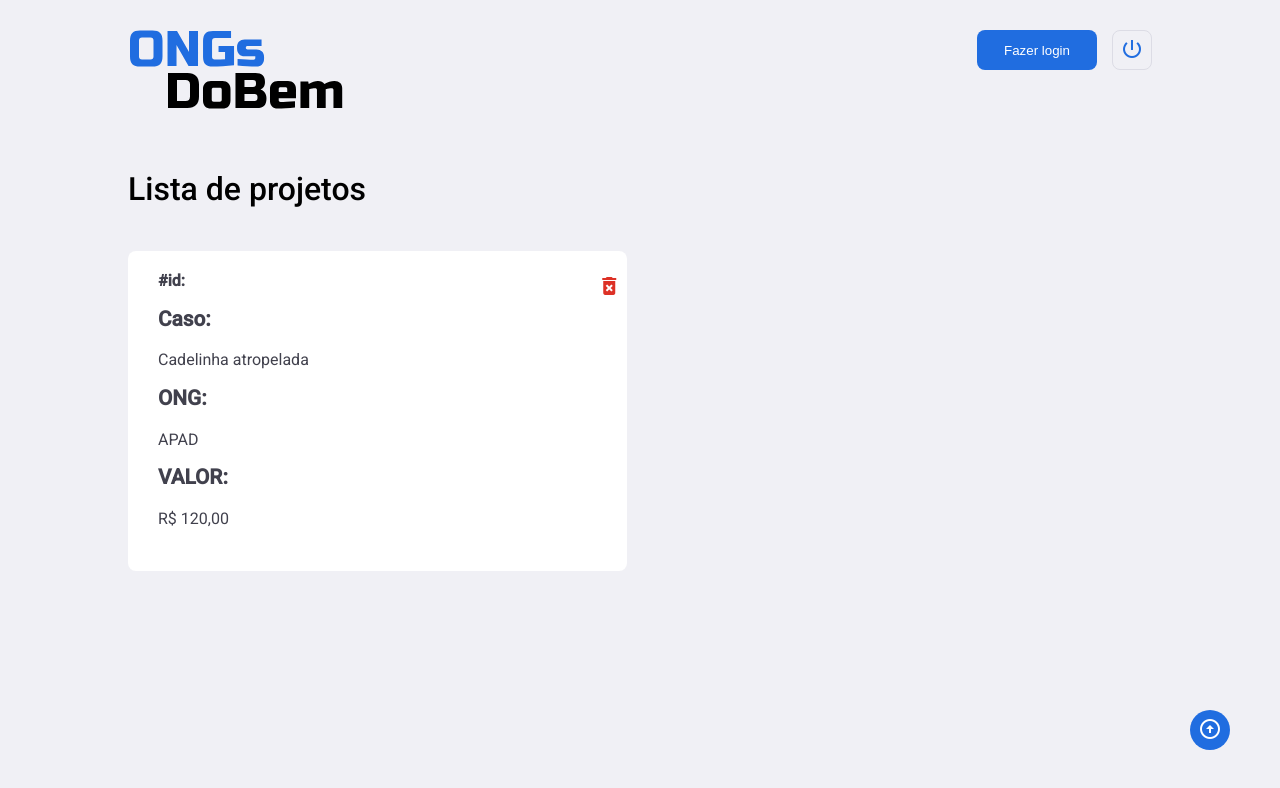
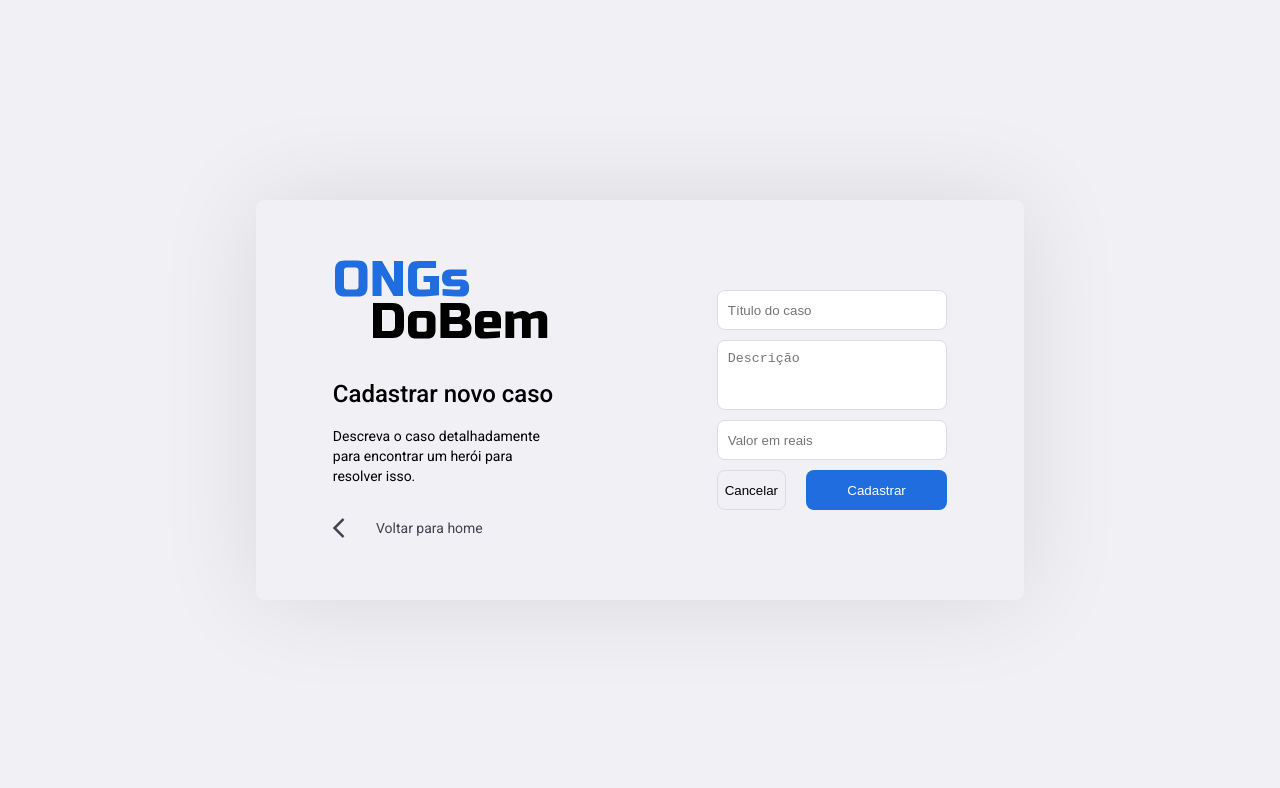
Before and after one commit to CostaMarcos/ongs-do-bem, an Angular app in the folder ongs-do-bem/: page /novo-caso in a window 1280 px wide. Shown: the top 788 px of the page. Built offline with nearby package versions, Linux system fonts and the light colour scheme.

Commit message:
feature: create registration case component

```diff
--- a/ongs-do-bem/src/app/app-routing.module.ts
+++ b/ongs-do-bem/src/app/app-routing.module.ts
@@ -1,3 +1,4 @@
+import { CaseRegistrationComponent } from './modules/case-registration/case-registration.component';
 import { OngsRegistrationComponent } from './modules/ongs-registration/ongs-registration.component';
 import { LoginComponent } from './modules/login/login.component';
 import { ListComponent } from './modules/list/list.component';
@@ -18,6 +19,10 @@ const routes: Routes = [
     component: OngsRegistrationComponent
   },
   {
+    path: 'novo-caso',
+    component: CaseRegistrationComponent
+  },
+  {
     path: '**',
     component: ListComponent
   },
--- a/ongs-do-bem/src/app/modules/case-registration/case-registration.component.css
+++ b/ongs-do-bem/src/app/modules/case-registration/case-registration.component.css
@@ -0,0 +1,28 @@
+.fields {
+    width: 30%;
+}
+
+.fields textarea {
+    height: 70px;
+    margin-bottom: 10px;
+    border: 1.5px solid #DCDCE5;
+    box-sizing: border-box;
+    border-radius: 8px;
+    padding: 10px;
+    resize: none;
+}
+
+.button-cancel {
+    width: 30%;
+    margin-right: 20px;
+    height: 40px;
+    cursor: pointer;
+
+    background-color: transparent;
+    border: 1.5px solid #DCDCE5;
+    border-radius: 8px;
+}
+
+.button-register {
+    width: calc(70% - 20px);
+}
--- a/ongs-do-bem/src/app/modules/case-registration/case-registration.component.html
+++ b/ongs-do-bem/src/app/modules/case-registration/case-registration.component.html
@@ -1 +1,20 @@
-<p>case-registration works!</p>
+<div class="content">
+    <div class="main-element">
+        <div class="message-element">
+            <img src="../../../assets/logo.svg" alt="">
+            <h2>Cadastrar novo caso</h2>
+            <p>Descreva o caso detalhadamente para encontrar um herói para resolver isso.</p>
+
+            <a href="/"><mat-icon>arrow_back_ios</mat-icon>Voltar para home</a>
+        </div>
+        <div class="fields">
+            <input type="text" placeholder="Título do caso">
+            <textarea placeholder="Descrição"></textarea>
+            <input type="text" placeholder="Valor em reais">
+            <div class="button-area">
+                <button class="button-cancel">Cancelar</button>
+                <button class="button-register">Cadastrar</button>
+            </div>
+        </div>
+    </div>
+</div>
--- a/ongs-do-bem/src/app/modules/case-registration/case-registration.component.ts
+++ b/ongs-do-bem/src/app/modules/case-registration/case-registration.component.ts
@@ -3,7 +3,8 @@ import { Component, OnInit } from '@angular/core';
 @Component({
   selector: 'app-case-registration',
   templateUrl: './case-registration.component.html',
-  styleUrls: ['./case-registration.component.css']
+  styleUrls: ['./case-registration.component.css',
+  '../ongs-registration/ongs-registration.component.css']
 })
 export class CaseRegistrationComponent implements OnInit {
 
```
